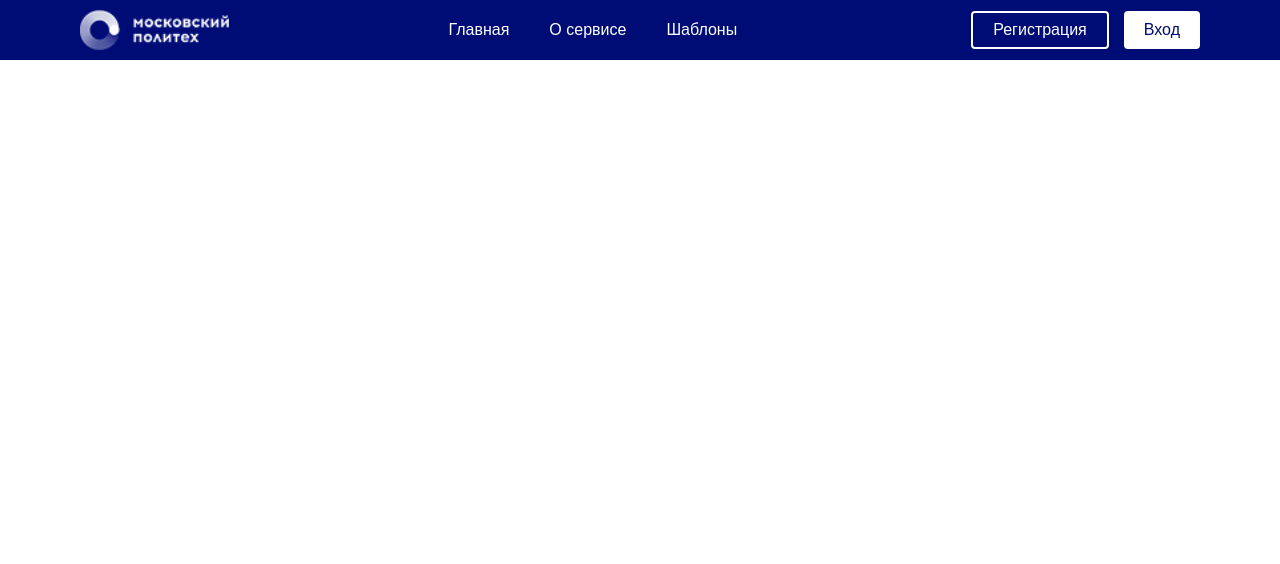
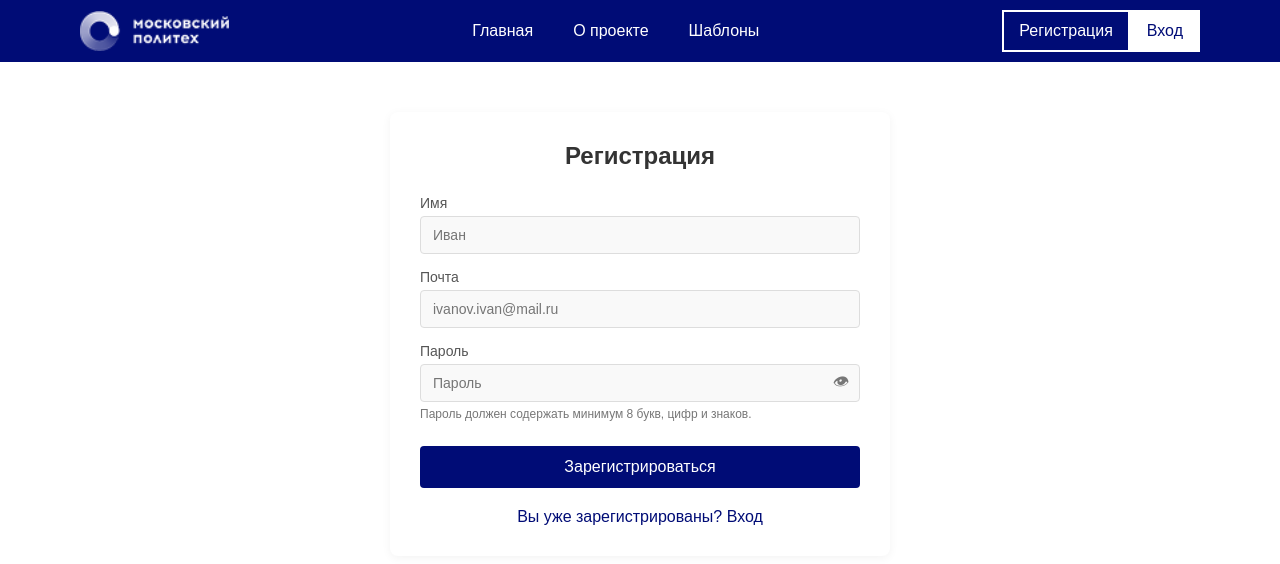
Before and after one commit to izeli4ka/graduation_paper, a Vue app: page /register in a window 1280 px wide. Shown: the top 564 px of the page. Built offline with nearby package versions, Linux system fonts and the light colour scheme; the HTML template or start-up script is replaced by a standard one.

Commit message:
add authorization

```diff
--- a/package.json
+++ b/package.json
@@ -11,6 +11,7 @@
     "core-js": "^3.8.3",
     "html2canvas": "^1.4.1",
     "html2pdf.js": "^0.10.3",
+    "qrcode.vue": "^3.6.0",
     "vue": "^3.2.13",
     "vue-router": "^4.5.0"
   },
--- a/src/components/FormSection.vue
+++ b/src/components/FormSection.vue
@@ -173,6 +173,17 @@
             @input="
               (e) => {
                 autoResize(e);
+                updateFooter();
+              }
+            " />
+        </div>
+        <div class="form-group">
+          <label for="footer-link">Ссылка для QR кода</label>
+          <input type="text" id="footer-link" class="form-control" placeholder="Вставьте сюда ссылку" v-model="footerLink"
+            @input="
+              (e) => {
+                autoResize(e);
+                validateUrl();
                 updateFooter();
               }
             " />
--- a/src/components/HeaderSection.vue
+++ b/src/components/HeaderSection.vue
@@ -12,14 +12,14 @@
 
     <nav class="nav-menu" :class="{ 'active': menuOpen }">
       <router-link to="/" class="nav-link">Главная</router-link>
-      <router-link to="/about" class="nav-link">О сервисе</router-link>
+      <router-link to="/about" class="nav-link">О проекте</router-link>
       <router-link to="/templates" class="nav-link">Шаблоны</router-link>
       <!-- <router-link to="/create" class="nav-link">Создать</router-link> -->
     </nav>
 
     <div class="auth-buttons" :class="{ 'active': menuOpen }">
-      <button class="register-btn">Регистрация</button>
-      <button class="login-btn">Вход</button>
+      <router-link to="/register" class="register">Регистрация</router-link>
+      <router-link to="/login" class="login">Вход</router-link>
     </div>
   </header>
 </template>
@@ -102,23 +102,28 @@ export default {
   transition: all 0.3s;
 }
 
-.login-btn {
+.login {
   background-color: white;
   border: none;
   color: var(--blue-color);
+  text-decoration: none;
+  padding: 10px 15px;
+  border: 2px solid white;
 }
 
-.login-btn:hover {
+.login:hover {
   background-color: #f0f0f0;
 }
 
-.register-btn {
+.register {
   background-color: transparent;
   border: 2px solid white;
   color: white;
+  text-decoration: none;
+  padding: 10px 15px;
 }
 
-.register-btn:hover {
+.register:hover {
   background-color: rgba(255, 255, 255, 0.1);
 }
 
@@ -207,7 +212,6 @@ export default {
 
   .auth-buttons {
     position: fixed;
-    /* bottom: 50px; */
     right: -100%;
     width: 70%;
     display: flex;
@@ -216,6 +220,7 @@ export default {
     transition: all 0.5s ease;
     z-index: 10;
     top: 330px;
+    gap: 10px;
   }
 
   .auth-buttons.active {
--- a/src/components/PosterSection.vue
+++ b/src/components/PosterSection.vue
@@ -97,7 +97,7 @@ const posterData = computed(() => store.posterData);
   column-gap: 300px;
   column-rule: 6px solid;
   column-rule-color: #000000;
-  height: 8050px;
+  height: 7450px;
   column-fill: auto;
 }
 
@@ -124,7 +124,7 @@ const posterData = computed(() => store.posterData);
 }
 
 .footer {
-  height: 300px;
+  height: 900px;
   display: flex;
   justify-content: center;
   align-items: center;
--- a/src/router/index.js
+++ b/src/router/index.js
@@ -27,6 +27,16 @@ const routes = [
     name: 'CreatePoster',
     component: () => import('../views/CreatePosterPage.vue'),
     props: true
+  },
+  {
+    path: '/register',
+    name: 'Register',
+    component: () => import('../views/RegistrationPage.vue')
+  },
+  {
+    path: '/login',
+    name: 'Login',
+    component: () => import('../views/LoginPage.vue')
   }
 ]
 
--- /dev/null
+++ b/src/views/LoginPage.vue
@@ -0,0 +1,180 @@
+<template>
+  <div class="registration-container">
+    <div class="registration-form">
+      <h1 class="form-title">Вход</h1>
+
+      <div class="input-field">
+        <label for="email">Почта</label>
+        <input type="email" id="email" v-model="form.email" placeholder="ivanov.ivan@mail.ru" class="form-control" />
+      </div>
+
+      <div class="input-field">
+        <label for="password">Пароль</label>
+        <div class="password-input-container">
+          <input :type="showPassword ? 'text' : 'password'" id="password" v-model="form.password" placeholder="Пароль"
+            class="form-control" />
+          <span @click="togglePassword" class="password-toggle">
+            <i :class="showPassword ? 'eye-closed' : 'eye-open'"></i>
+          </span>
+        </div>
+        <small class="password-requirements">
+          Пароль должен содержать минимум 8 букв, цифр и знаков.
+        </small>
+      </div>
+
+      <button @click="handleSubmit" class="submit-button">Войти</button>
+
+      <div class="login-link">
+        <router-link to="/register" class="login">Нет аккаунта? Зарегистрироваться</router-link>
+      </div>
+    </div>
+  </div>
+</template>
+
+<script setup>
+import { reactive, ref } from 'vue';
+
+const showPassword = ref(false);
+const form = reactive({
+  email: '',
+  password: ''
+});
+
+const togglePassword = () => {
+  showPassword.value = !showPassword.value;
+};
+
+const handleSubmit = () => {
+  // Email validation
+  if (!form.email || !/\S+@\S+\.\S+/.test(form.email)) {
+    alert('Пожалуйста введите корректную почту');
+    return;
+  }
+
+  // Password validation - simple check for login
+  if (!form.password || form.password.length < 8) {
+    alert('Пароль должен содержать минимум 8 символов');
+    return;
+  }
+
+  // Submit form data
+  console.log('Form submitted:', form);
+  // Implement API call here
+};
+</script>
+
+<style scoped>
+:root {
+  --blue-color: #560083;
+}
+
+.registration-container {
+  display: flex;
+  justify-content: center;
+  align-items: center;
+  padding: 50px;
+}
+
+.registration-form {
+  background-color: white;
+  border-radius: 8px;
+  padding: 30px;
+  width: 100%;
+  max-width: 500px;
+  box-shadow: 0 2px 10px rgba(0, 0, 0, 0.05);
+}
+
+.form-title {
+  text-align: center;
+  margin-bottom: 25px;
+  font-size: 24px;
+  color: #333;
+}
+
+.form-row {
+  display: flex;
+  gap: 15px;
+  margin-bottom: 15px;
+}
+
+.input-field {
+  margin-bottom: 15px;
+  width: 100%;
+}
+
+label {
+  display: block;
+  margin-bottom: 5px;
+  font-size: 14px;
+  color: #555;
+}
+
+.form-control {
+  width: 100%;
+  padding: 10px 12px;
+  border: 1px solid #ddd;
+  border-radius: 4px;
+  font-size: 14px;
+  background-color: #f9f9f9;
+}
+
+.password-input-container {
+  position: relative;
+}
+
+.password-toggle {
+  position: absolute;
+  right: 12px;
+  top: 50%;
+  transform: translateY(-50%);
+  cursor: pointer;
+  color: #777;
+}
+
+.eye-open::before {
+  content: "👁";
+}
+
+.eye-closed::before {
+  content: "👁‍🗨";
+}
+
+.password-requirements {
+  display: block;
+  font-size: 12px;
+  color: #777;
+  margin-top: 5px;
+}
+
+.submit-button {
+  width: 100%;
+  padding: 12px;
+  background-color: var(--blue-color);
+  color: white;
+  border: none;
+  border-radius: 4px;
+  font-size: 16px;
+  cursor: pointer;
+  margin-top: 10px;
+  margin-bottom: 20px;
+  transition: all 0.3s ease;
+}
+
+.submit-button:hover {
+  transform: translateY(-3px);
+  box-shadow: 0 6px 12px rgba(0, 0, 0, 0.15);
+}
+
+.login-link {
+  text-align: center;
+}
+
+.login-link a {
+  color: var(--blue-color);
+  text-decoration: none;
+}
+
+.login-link a:hover {
+  text-decoration: underline;
+}
+</style>
--- /dev/null
+++ b/src/views/RegistrationPage.vue
@@ -0,0 +1,184 @@
+<template>
+    <div class="registration-container">
+        <div class="registration-form">
+            <h1 class="form-title">Регистрация</h1>
+
+            <div class="input-field">
+                <label for="firstName">Имя</label>
+                <input type="text" id="firstName" v-model="form.firstName" placeholder="Иван" class="form-control" />
+            </div>
+            <div class="input-field">
+                <label for="email">Почта</label>
+                <input type="email" id="email" v-model="form.email" placeholder="ivanov.ivan@mail.ru"
+                    class="form-control" />
+            </div>
+            <div class="input-field">
+                <label for="password">Пароль</label>
+                <div class="password-input-container">
+                    <input :type="showPassword ? 'text' : 'password'" id="password" v-model="form.password"
+                        placeholder="Пароль" class="form-control" />
+                    <span @click="togglePassword" class="password-toggle">
+                        <i :class="showPassword ? 'eye-closed' : 'eye-open'"></i>
+                    </span>
+                </div>
+                <small class="password-requirements">
+                    Пароль должен содержать минимум 8 букв, цифр и знаков.
+                </small>
+            </div>
+            <button @click="handleSubmit" class="submit-button">Зарегистрироваться</button>
+            <div class="login-link">
+                <router-link to="/login" class="login">Вы уже зарегистрированы? Вход</router-link>
+            </div>
+        </div>
+    </div>
+</template>
+
+<script setup>
+import { reactive, ref } from 'vue';
+
+const showPassword = ref(false);
+
+const form = reactive({
+    firstName: '',
+    email: '',
+    password: ''
+});
+
+const togglePassword = () => {
+    showPassword.value = !showPassword.value;
+};
+
+const handleSubmit = () => {
+    const passwordRegex = /^(?=.*[A-Za-z])(?=.*\d)(?=.*[@$!%*#?&])[A-Za-z\d@$!%*#?&]{8,}$/;
+    if (!form.firstName) {
+        alert('Пожалуйста введите свое имя');
+        return;
+    }
+    if (!form.email || !/\S+@\S+\.\S+/.test(form.email)) {
+        alert('Пожалуйста введите корректную почту');
+        return;
+    }
+    if (!passwordRegex.test(form.password)) {
+        alert('Пароль должен содержать минимум 8 букв, цифр и знаков');
+        return;
+    }
+    // Submit form data
+    console.log('Form submitted:', form);
+    // Implement API call here
+};
+</script>
+
+<style scoped>
+:root {
+    --blue-color: #560083;
+}
+
+.registration-container {
+    display: flex;
+    justify-content: center;
+    align-items: center;
+    padding: 50px;
+}
+
+.registration-form {
+    background-color: white;
+    border-radius: 8px;
+    padding: 30px;
+    width: 100%;
+    max-width: 500px;
+    box-shadow: 0 2px 10px rgba(0, 0, 0, 0.05);
+}
+
+.form-title {
+    text-align: center;
+    margin-bottom: 25px;
+    font-size: 24px;
+    color: #333;
+}
+
+.form-row {
+    display: flex;
+    gap: 15px;
+}
+
+.input-field {
+    margin-bottom: 15px;
+    width: 100%;
+}
+
+label {
+    display: block;
+    margin-bottom: 5px;
+    font-size: 14px;
+    color: #555;
+}
+
+.form-control {
+    width: 100%;
+    padding: 10px 12px;
+    border: 1px solid #ddd;
+    border-radius: 4px;
+    font-size: 14px;
+    background-color: #f9f9f9;
+}
+
+.password-input-container {
+    position: relative;
+}
+
+.password-toggle {
+    position: absolute;
+    right: 12px;
+    top: 50%;
+    transform: translateY(-50%);
+    cursor: pointer;
+    color: #777;
+}
+
+.eye-open::before {
+    content: "👁";
+}
+
+.eye-closed::before {
+    content: "👁‍🗨";
+}
+
+.password-requirements {
+    display: block;
+    font-size: 12px;
+    color: #777;
+    margin-top: 5px;
+}
+
+.submit-button {
+    width: 100%;
+    padding: 12px;
+    background-color: var(--blue-color);
+    color: white;
+    border: none;
+    border-radius: 4px;
+    font-size: 16px;
+    cursor: pointer;
+    margin-top: 10px;
+    margin-bottom: 20px;
+    transition: all 0.3s ease;
+}
+
+.submit-button:hover {
+    transform: translateY(-3px);
+    box-shadow: 0 6px 12px rgba(0, 0, 0, 0.15);
+}
+
+.login-link {
+    text-align: center;
+}
+
+.login-link a {
+    color: var(--blue-color);
+    text-decoration: none;
+}
+
+.login-link a:hover {
+    text-decoration: underline;
+}
+</style>
```
Also changed, not shown: 1 other file (tests, documents, lock files or other folders).
